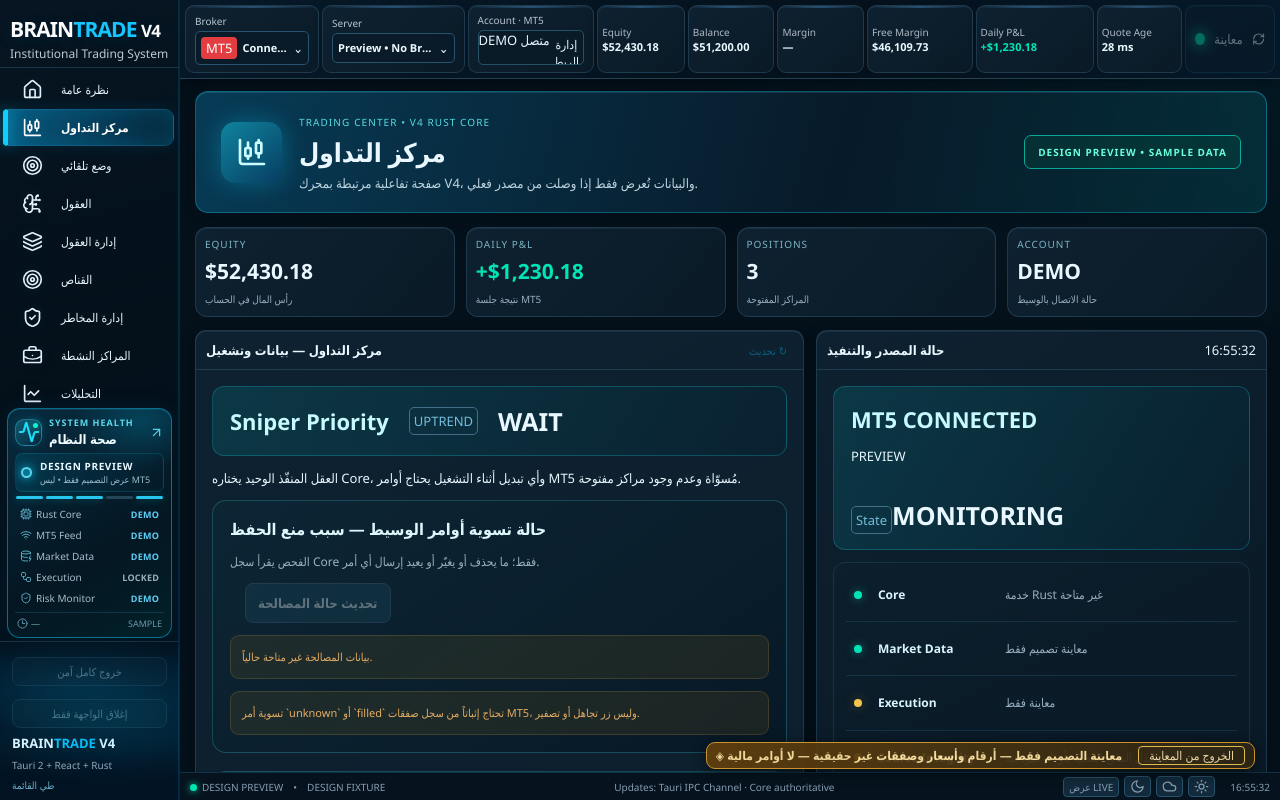
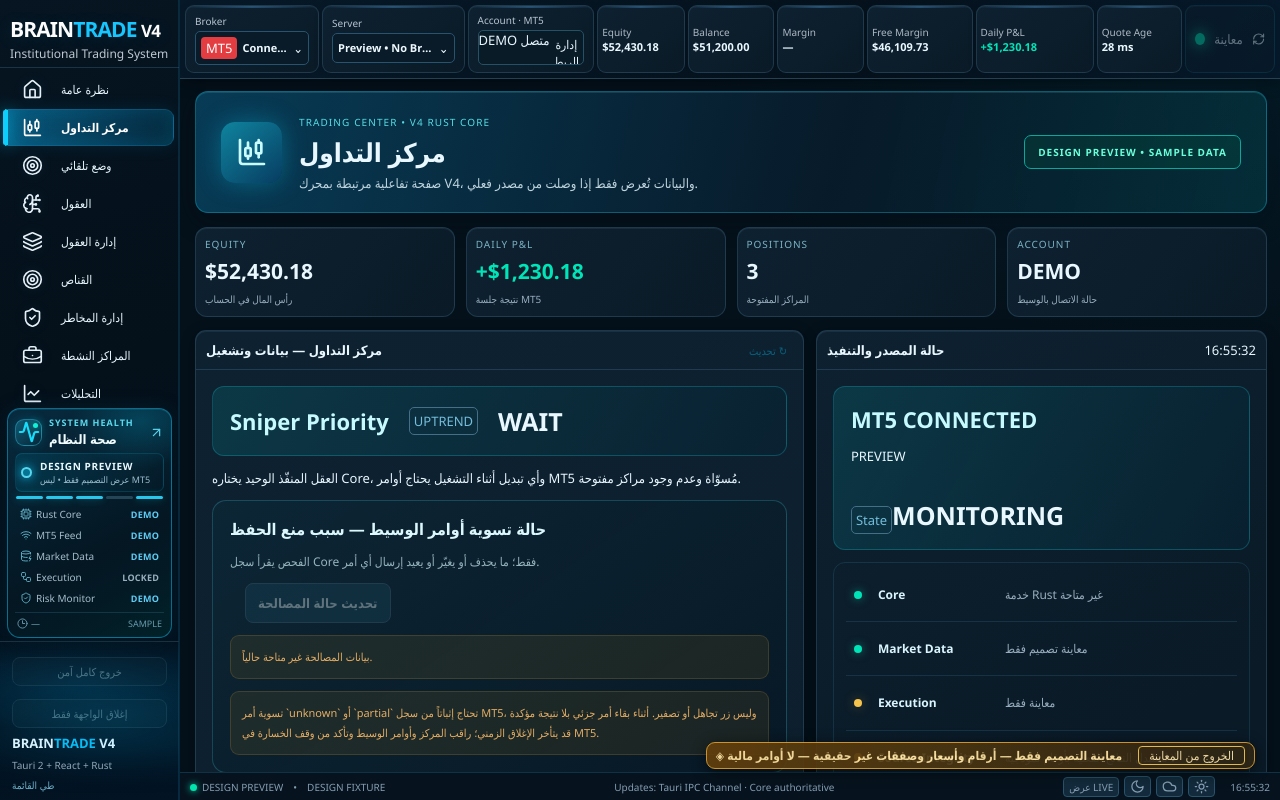
Before and after one commit to gngoongoog/V4, a React (Vite) app in the folder apps/terminal/: page / in a window 1280 px wide. Both pictures are taken after a click on the button "مركز التداول". Built offline with nearby package versions, Linux system fonts and the light colour scheme.

Commit message:
docs(stage-7): clarify partial-order and native bridge status

```diff
--- a/apps/terminal/src/reconciliation-diagnostics.tsx
+++ b/apps/terminal/src/reconciliation-diagnostics.tsx
@@ -67,6 +67,6 @@ export function ReconciliationDiagnostics({preview}:{preview:boolean}){
      </div>)}
     </div>:null}
    </>}
-  <p className="safe-note">تسوية أمر `unknown` أو `filled` تحتاج إثباتاً من سجل صفقات MT5، وليس زر تجاهل أو تصفير.</p>
+  <p className="safe-note">تسوية أمر `unknown` أو `partial` تحتاج إثباتاً من سجل MT5، وليس زر تجاهل أو تصفير. أثناء بقاء أمر جزئي بلا نتيجة مؤكدة قد يتأخر الإغلاق الزمني؛ راقب المركز وأوامر الوسيط وتأكد من وقف الخسارة في MT5.</p>
  </section>;
 }
```
Also changed, not shown: 2 other files (tests, documents, lock files or other folders).
